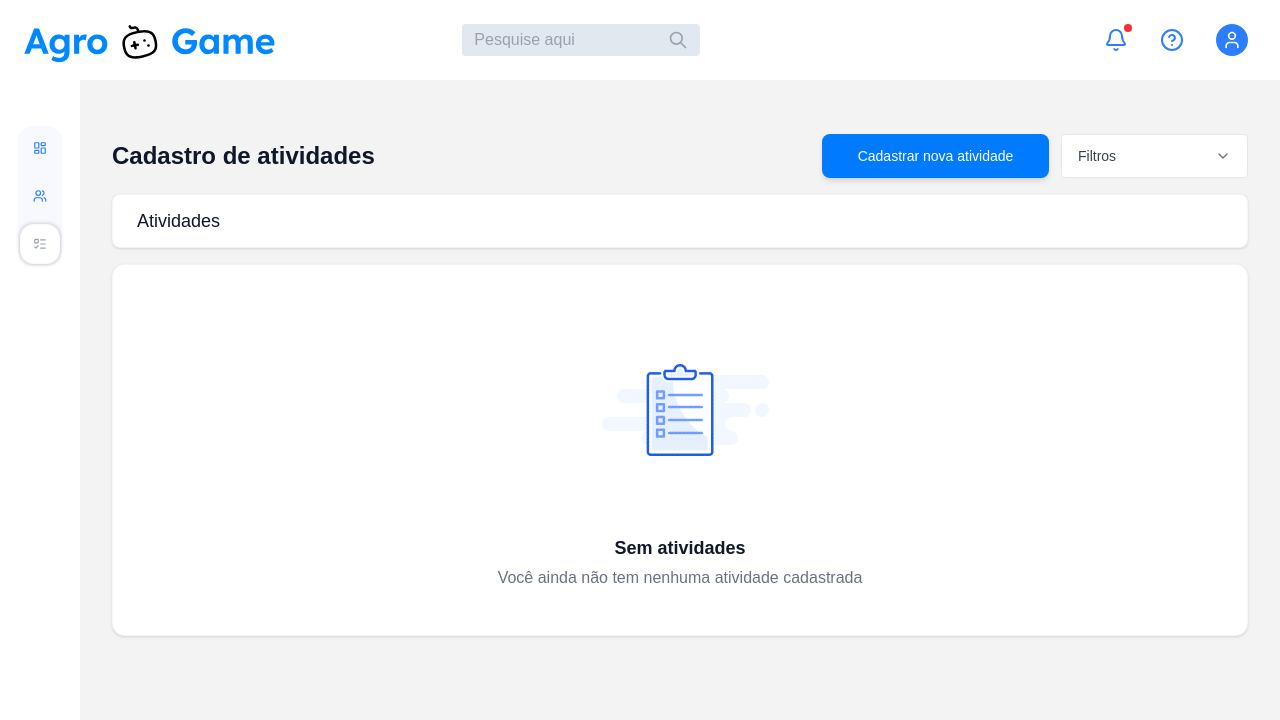
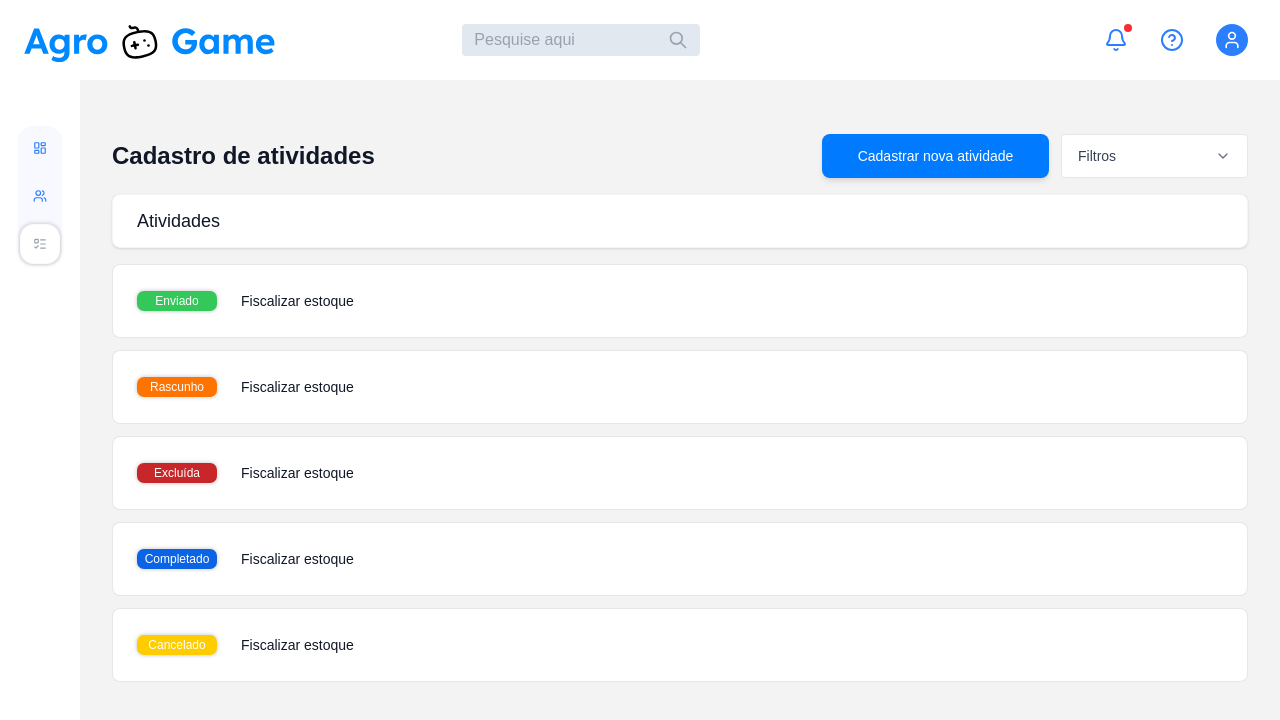
Before and after one commit to agrogamebr/agrogame-backoffice, a Next.js app: page /activities in a window 1280 px wide. Shown: the top 720 px of the page. Built offline with nearby package versions, Linux system fonts and the light colour scheme; no server answers.

Commit message:
[AGRO-232] Criando tela de atividades.

```diff
--- a/package.json
+++ b/package.json
@@ -9,10 +9,13 @@
     "lint": "eslint"
   },
   "dependencies": {
+    "class-variance-authority": "^0.7.1",
+    "clsx": "^2.1.1",
     "lucide-react": "^0.563.0",
     "next": "16.1.6",
     "react": "19.2.3",
-    "react-dom": "19.2.3"
+    "react-dom": "19.2.3",
+    "tailwind-merge": "^3.4.0"
   },
   "devDependencies": {
     "@tailwindcss/postcss": "^4",
--- a/src/app/activities/page.tsx
+++ b/src/app/activities/page.tsx
@@ -3,10 +3,23 @@
 import { Button } from '@/components/ui/Button';
 import { ActivitiesFilter } from '@/components/activities/ActivitiesFilter';
 import { EmptyState } from '@/components/activities/EmptyState';
+import { ActivityCard, Activity } from '@/components/activities/ActivityCard';
+
+// Mock data for visualization
+const mockActivities: Activity[] = [
+  { id: '1', name: 'Fiscalizar estoque', status: 'Enviado' },
+  { id: '2', name: 'Fiscalizar estoque', status: 'Rascunho' },
+  { id: '3', name: 'Fiscalizar estoque', status: 'Excluída' },
+  { id: '4', name: 'Fiscalizar estoque', status: 'Completado' },
+  { id: '5', name: 'Fiscalizar estoque', status: 'Cancelado' },
+];
 
 export default function ActivitiesPage() {
+  const hasActivities = mockActivities.length > 0;
+
   return (
     <div className="max-w-[1337px] mx-auto space-y-4 pt-[54px]">
+      {/* Header */}
       <div className="flex flex-col md:flex-row md:items-end justify-between gap-[20px]">
         <h1 className="w-[288px] h-[44px] text-2xl font-bold text-gray-900 flex items-center">
           Cadastro de atividades
@@ -25,19 +38,36 @@ export default function ActivitiesPage() {
         </div>
       </div>
 
+      {/* Content */}
       <div className="space-y-4">
+        {/* Title Card */}
         <div className="flex items-center h-[54px] bg-white px-6 rounded-lg shadow-sm border border-gray-100">
           <h2 className="text-lg font-medium text-gray-900">
             Atividades
           </h2>
         </div>
 
+        {/* List / Empty State Card */}
+        {hasActivities ? (
+          <div className="space-y-3">
+            {mockActivities.map((activity) => (
+              <ActivityCard
+                key={activity.id}
+                activity={activity}
+                onEdit={(id) => console.log('Edit', id)}
+                onDelete={(id) => console.log('Delete', id)}
+                onSend={(id) => console.log('Send', id)}
+              />
+            ))}
+          </div>
+        ) : (
           <div className="bg-white rounded-xl shadow-sm border border-gray-100 h-[372px] flex items-center justify-center p-8">
             <EmptyState
               title="Sem atividades"
               description="Você ainda não tem nenhuma atividade cadastrada"
             />
           </div>
+        )}
       </div>
     </div>
   );
--- /dev/null
+++ b/src/components/activities/ActivityCard.tsx
@@ -0,0 +1,69 @@
+import { Pencil, Trash2, Send } from 'lucide-react';
+import { Badge } from '@/components/ui/Badge';
+import { cn } from '@/lib/utils';
+
+export type ActivityStatus = 'Enviado' | 'Rascunho' | 'Excluída' | 'Completado' | 'Cancelado';
+
+export interface Activity {
+  id: string;
+  name: string;
+  status: ActivityStatus;
+}
+
+interface ActivityCardProps {
+  activity: Activity;
+  onEdit?: (id: string) => void;
+  onDelete?: (id: string) => void;
+  onSend?: (id: string) => void;
+}
+
+const statusBadgeVariant: Record<ActivityStatus, "enviado" | "rascunho" | "excluida" | "completado" | "cancelado"> = {
+  'Enviado': 'enviado',
+  'Rascunho': 'rascunho',
+  'Excluída': 'excluida',
+  'Completado': 'completado',
+  'Cancelado': 'cancelado',
+};
+
+export function ActivityCard({ activity, onEdit, onDelete, onSend }: ActivityCardProps) {
+  const showSendButton = activity.status !== 'Enviado' && activity.status !== 'Completado';
+
+  return (
+    <div className="group flex items-center justify-between px-6 bg-white rounded-lg border border-[#3A35411F] h-[74px] transition-all hover:bg-gray-50">
+      <div className="flex items-center gap-6">
+        <Badge variant={statusBadgeVariant[activity.status]}>
+          {activity.status}
+        </Badge>
+        <span className="text-sm font-medium text-gray-900">{activity.name}</span>
+      </div>
+
+      <div className="flex items-center gap-3 opacity-0 group-hover:opacity-100 transition-opacity">
+        <button
+          onClick={() => onEdit?.(activity.id)}
+          className="p-2 transition-transform hover:scale-110"
+          title="Editar"
+        >
+          <Pencil className="w-5 h-5 text-[#0B63E5]" />
+        </button>
+
+        <button
+          onClick={() => onDelete?.(activity.id)}
+          className="p-2 transition-transform hover:scale-110"
+          title="Excluir"
+        >
+          <Trash2 className="w-5 h-5 text-[#FF383C]" />
+        </button>
+
+        {showSendButton && (
+          <button
+            onClick={() => onSend?.(activity.id)}
+            className="p-2 transition-transform hover:scale-110"
+            title="Enviar"
+          >
+            <Send className="w-5 h-5 text-[#00C448]" />
+          </button>
+        )}
+      </div>
+    </div>
+  );
+}
--- /dev/null
+++ b/src/components/ui/Badge.tsx
@@ -0,0 +1,31 @@
+import { cva, type VariantProps } from 'class-variance-authority';
+import { cn } from '@/lib/utils';
+
+const badgeVariants = cva(
+  'inline-flex items-center justify-center w-[80px] h-[20px] rounded-[7px] text-xs font-medium transition-colors focus:outline-none focus:ring-2 focus:ring-ring focus:ring-offset-2 text-white shadow-[0px_0px_4px_0px_#00000040]',
+  {
+    variants: {
+      variant: {
+        default: 'bg-gray-500',
+        enviado: 'bg-[#34C759]',
+        rascunho: 'bg-[#FF7300]',
+        excluida: 'bg-[#C8272A]',
+        completado: 'bg-[#0B63E5]',
+        cancelado: 'bg-[#FFCC00]',
+      },
+    },
+    defaultVariants: {
+      variant: 'default',
+    },
+  }
+);
+
+export interface BadgeProps
+  extends React.HTMLAttributes<HTMLDivElement>,
+  VariantProps<typeof badgeVariants> { }
+
+export function Badge({ className, variant, ...props }: BadgeProps) {
+  return (
+    <div className={cn(badgeVariants({ variant }), className)} {...props} />
+  );
+}
--- /dev/null
+++ b/src/lib/utils.ts
@@ -0,0 +1,6 @@
+import { type ClassValue, clsx } from 'clsx';
+import { twMerge } from 'tailwind-merge';
+
+export function cn(...inputs: ClassValue[]) {
+  return twMerge(clsx(inputs));
+}
```
Also changed, not shown: 1 other file (tests, documents, lock files or other folders). Lines whose indentation alone changed are shown as unchanged.
